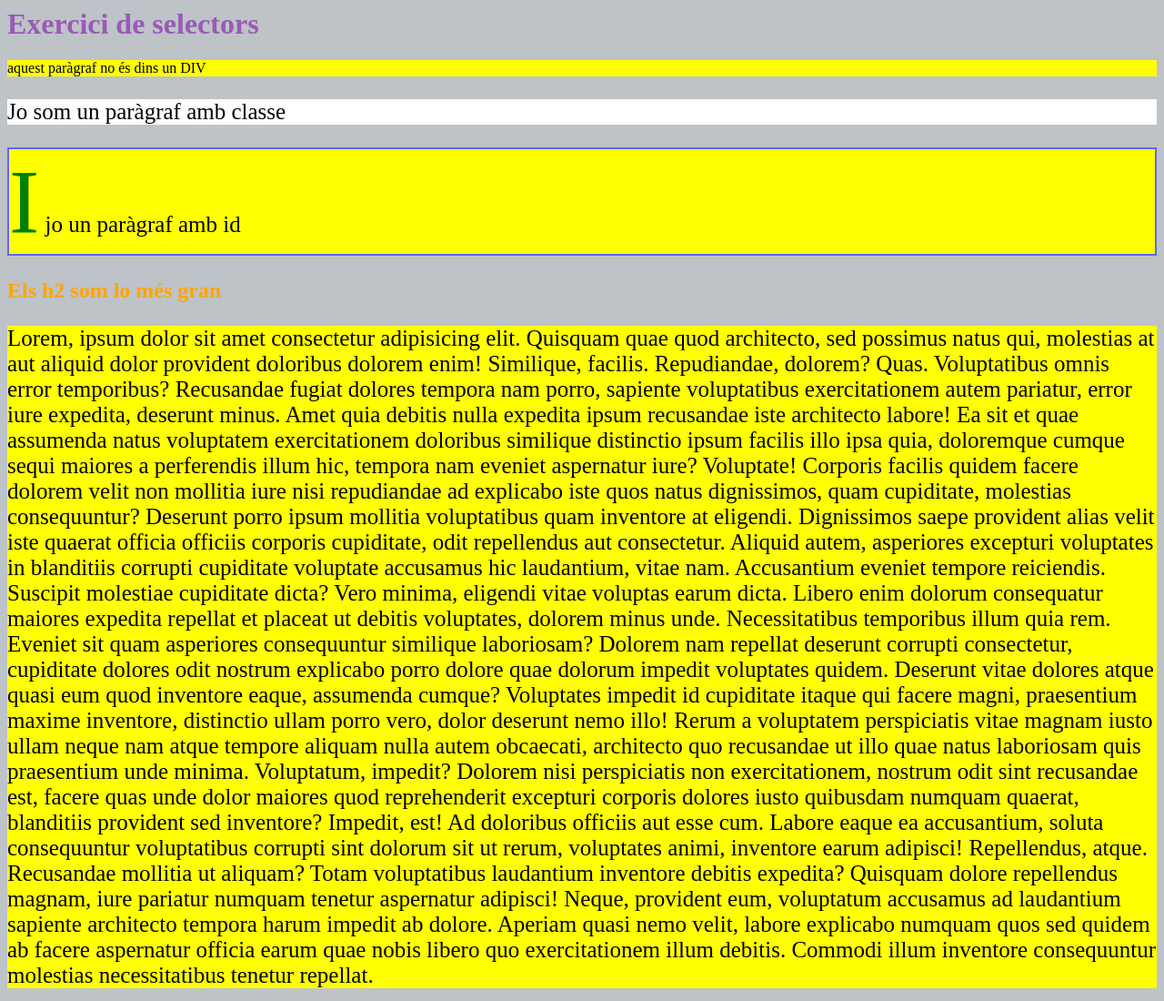
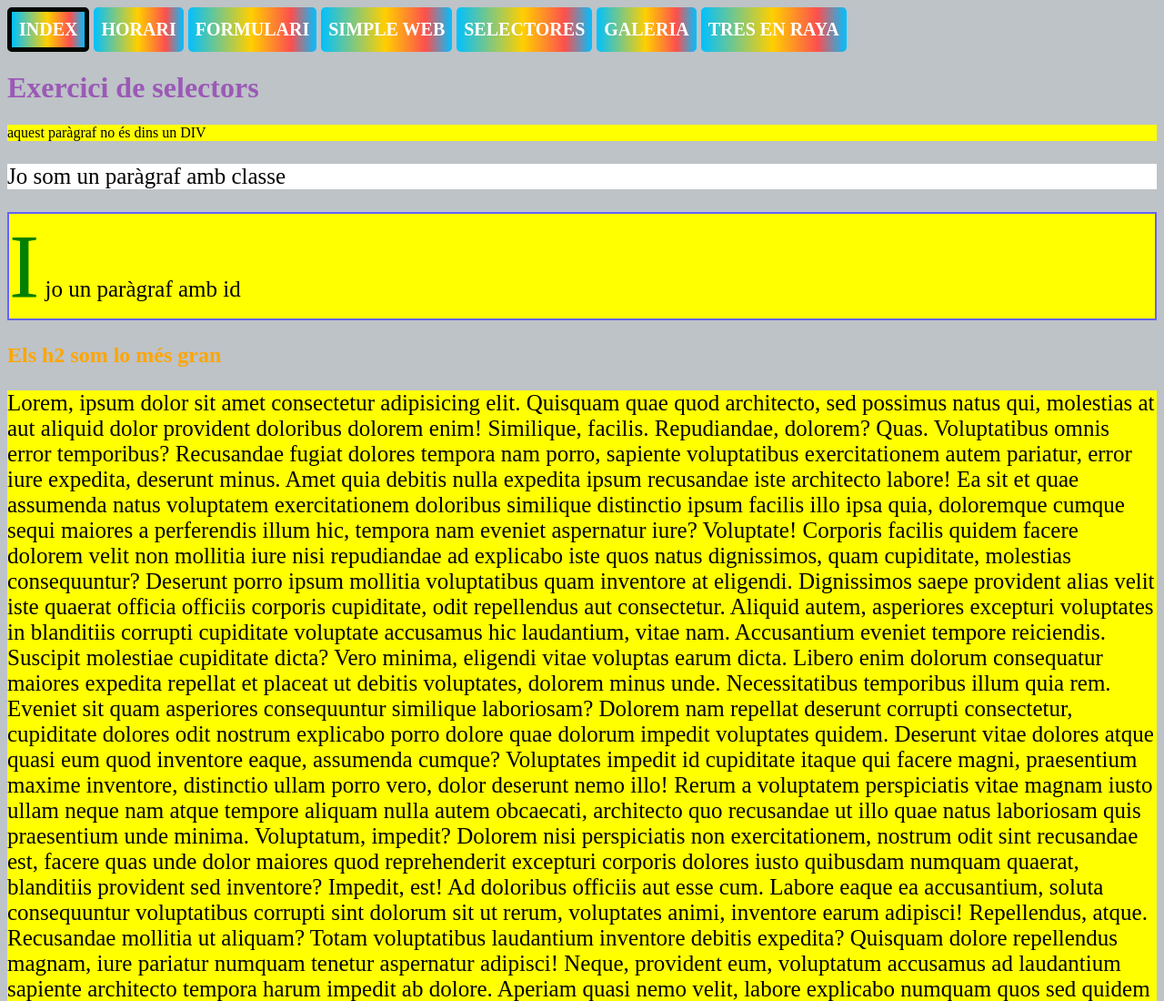
Before and after one commit to AinaJuarez/introduccion-html, a plain HTML site: page exerciciSelectors.html in a window 1280 px wide. Shown: the top 1100 px of the page at 91% size. Drawn offline with Linux system fonts and the light colour scheme.

Commit message:
enlaces en todos los trabajos

```diff
--- a/css/galeria.css
+++ b/css/galeria.css
@@ -13,3 +13,57 @@ img {
     margin: 1%;
     width: 30%;
 }
+
+/* esto es para los enlaces */
+nav ul {
+    display: flex;
+    padding: 0%
+    }
+
+    nav a {
+        text-decoration: none;
+        color: white;
+    }
+
+
+    nav li{
+
+        margin-right: 5px;
+        list-style-type: none;
+        border-radius: 3px;
+        text-align: center;
+        background-image: linear-gradient(90deg,#00c0ff 0,#ffcf00 49%, #fc4f4f 80%, #00c0ff 100%);
+        border-radius: 5px;
+        display:flex;
+        align-items:center;
+        justify-content:center;
+        text-transform:uppercase;
+        font-size:20px;
+        font-weight:700;
+        padding: 8px;
+    }
+
+    nav li:hover{
+        animation: colorines 2s linear infinite;
+    }
+
+
+
+    nav li::after{
+        content: attr(alt);
+        display: flex;
+        align-items: center;
+        justify-content: center;
+    }
+
+    /* Esto hace que se muevan los colores al pasar*/
+    @keyframes colorines{
+        to{
+            background-position: 20vw;
+        }
+    }
+
+    .active {
+        border: rgb(2, 7, 2) 5px solid;
+
+    }
--- a/css/selectors.css
+++ b/css/selectors.css
@@ -92,6 +92,60 @@ color: blue;
 }
 
 /*Fes que els <a> que hagin estat visitats siguin de color gris */
-a:visited {
+a:visited .enlace{
     color: grey;
 }
+
+/* esto es para los enlaces */
+nav ul {
+    display: flex;
+    padding: 0%
+    }
+
+    nav a {
+        text-decoration: none;
+        color: white;
+    }
+
+
+    nav li{
+
+        margin-right: 5px;
+        list-style-type: none;
+        border-radius: 3px;
+        text-align: center;
+        background-image: linear-gradient(90deg,#00c0ff 0,#ffcf00 49%, #fc4f4f 80%, #00c0ff 100%);
+        border-radius: 5px;
+        display:flex;
+        align-items:center;
+        justify-content:center;
+        text-transform:uppercase;
+        font-size:20px;
+        font-weight:700;
+        padding: 8px;
+    }
+
+    nav li:hover{
+        animation: colorines 2s linear infinite;
+    }
+
+
+
+    nav li::after{
+        content: attr(alt);
+        display: flex;
+        align-items: center;
+        justify-content: center;
+    }
+
+    /* Esto hace que se muevan los colores al pasar*/
+    @keyframes colorines{
+        to{
+            background-position: 20vw;
+        }
+    }
+
+    .active {
+        border: rgb(2, 7, 2) 5px solid;
+
+    }
--- a/css/tres.css
+++ b/css/tres.css
@@ -26,3 +26,57 @@ body {
 .top {
     border-top: black 1px solid;
 }
+
+/* esto es para los enlaces */
+nav ul {
+    display: flex;
+    padding: 0%
+    }
+
+    nav a {
+        text-decoration: none;
+        color: white;
+    }
+
+
+    nav li{
+
+        margin-right: 5px;
+        list-style-type: none;
+        border-radius: 3px;
+        text-align: center;
+        background-image: linear-gradient(90deg,#00c0ff 0,#ffcf00 49%, #fc4f4f 80%, #00c0ff 100%);
+        border-radius: 5px;
+        display:flex;
+        align-items:center;
+        justify-content:center;
+        text-transform:uppercase;
+        font-size:20px;
+        font-weight:700;
+        padding: 8px;
+    }
+
+    nav li:hover{
+        animation: colorines 2s linear infinite;
+    }
+
+
+
+    nav li::after{
+        content: attr(alt);
+        display: flex;
+        align-items: center;
+        justify-content: center;
+    }
+
+    /* Esto hace que se muevan los colores al pasar*/
+    @keyframes colorines{
+        to{
+            background-position: 20vw;
+        }
+    }
+
+    .active {
+        border: rgb(2, 7, 2) 5px solid;
+
+    }
--- a/exerciciSelectors.html
+++ b/exerciciSelectors.html
@@ -5,6 +5,17 @@
   <link rel="stylesheet" type="text/css" href="css/selectors.css">
 </head>
 <body>
+  <nav>
+    <ul>
+        <li class="active"><a href="Index.html">Index</a></li>
+        <li><a href="horario.html">Horari</a></li>
+        <li><a href="registre.html">Formulari</a></li>
+        <li><a href="simple.html">Simple Web</a></li>
+        <li><a href="exerciciSelectors.html">Selectores</a></li>
+        <li><a href="galeria.html">Galeria</a></li>
+        <li><a href="tres.html">Tres en raya</a></li>
+    </ul>
+</nav>
   <h1>Exercici de selectors</h1>
 
 <p>aquest paràgraf no és dins un DIV</p>
@@ -68,8 +79,8 @@
   Aut dignissimos atque voluptatum explicabo? Repellat culpa consequatur odit id voluptatem sequi mollitia sapiente magni ratione dolorum aliquam et, consectetur error provident neque dolorem inventore repellendus odio quia quo autem!
   Nemo facere voluptatem dolore magnam earum qui quasi soluta autem. Doloribus accusamus suscipit veritatis repudiandae eveniet deleniti temporibus optio. Earum quis delectus suscipit id magnam ex optio dolor perspiciatis molestiae?</p>
 
-  <a href="https://news.ycombinator.com/">I am a link to Hacker News</a>
-  <a href="https://www.devsprout.io">I am a link to DevSprout</a>
+  <a class="enlace" href="https://news.ycombinator.com/">I am a link to Hacker News</a>
+  <a class="enlace" href="https://www.devsprout.io">I am a link to DevSprout</a>
   <br>
 
   <input type="text" name="name" /><label> Name</label><br/>
```
Also changed, not shown: galeria.html (+11 -0 lines), horario.html (+3 -0 lines), index.html (+3 -0 lines), registre.html (+3 -0 lines), simple.html (+3 -0 lines), tres.html (+12 -0 lines).
